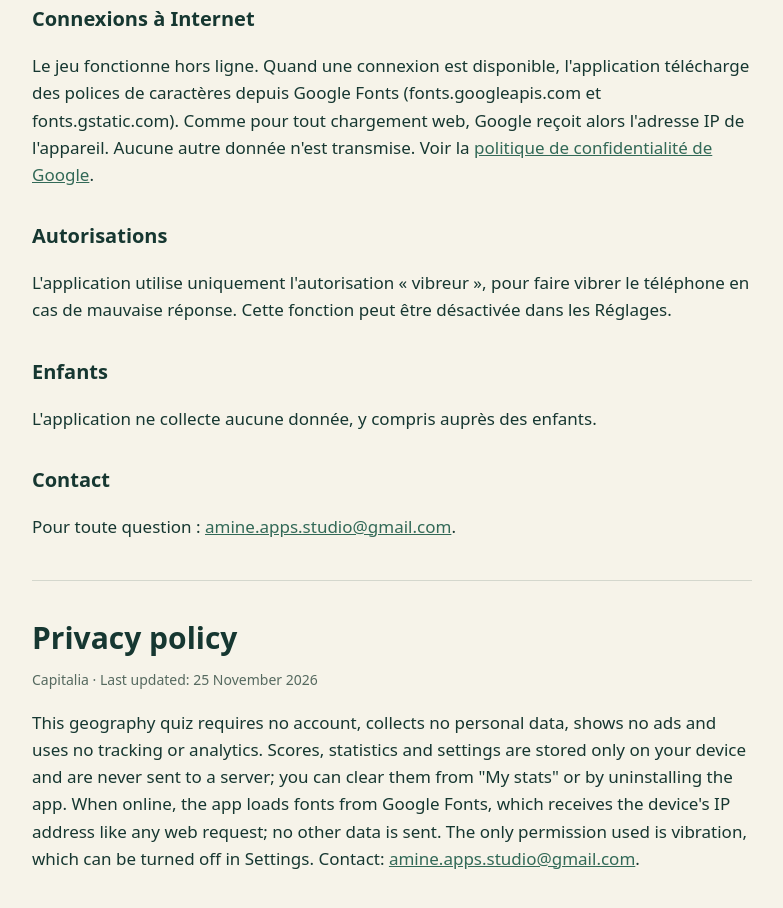
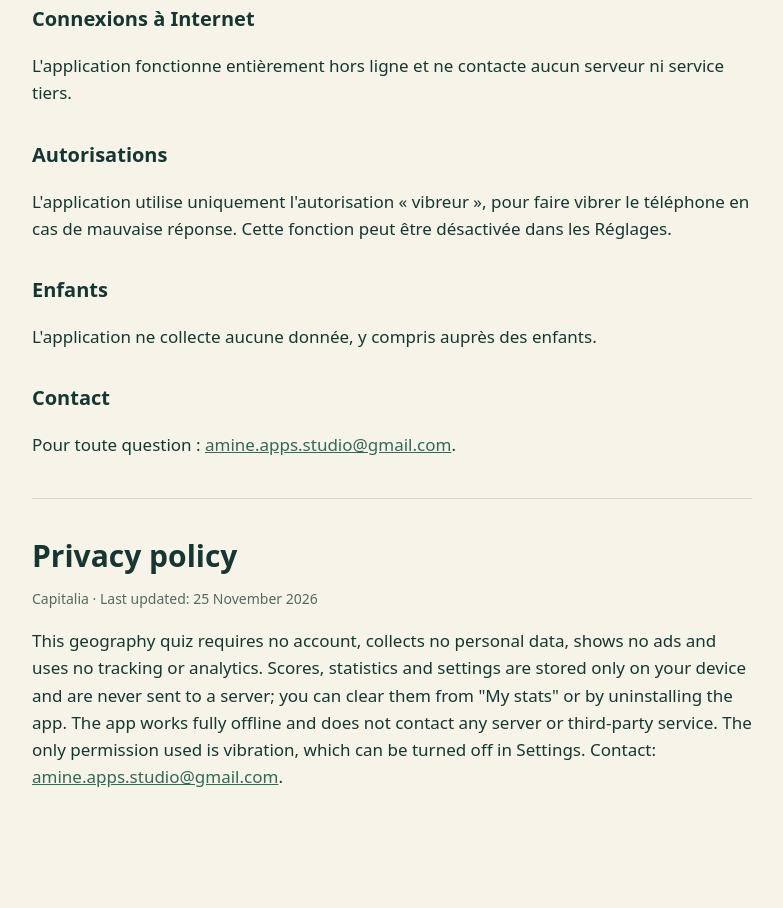
Before and after one commit to amineboujrada-jpg/cap-sur-les-capitales, a plain HTML site: page confidentialite.html in a window 1280 px wide. Shown: the part 484-1392 px from the top of the page, without its empty margins (248-1031 px from the left). After the commit the page ends 1355 px from the top, so only its background shows below. Drawn offline with Linux system fonts and the light colour scheme.

Commit message:
Supprime Google Fonts : aucune connexion tierce (programme Familles)
Co-Authored-By: Claude Opus 5.5 <noreply@anthropic.com>
Claude-Session: https://claude.ai/code/session_015inVnoekZQNFsFiitMUNoA

```diff
--- a/base.css
+++ b/base.css
@@ -17,8 +17,8 @@
   --on-hero: #fffdf6;
   --hover: #efece0;
   --on-gold: #163731;
-  --body: "Outfit", system-ui, sans-serif;
-  --display: "Fraunces", Georgia, serif;
+  --body: system-ui, -apple-system, "Segoe UI", Roboto, "Noto Sans", sans-serif;
+  --display: "Noto Serif", Georgia, "Times New Roman", serif;
   --xs: clamp(.75rem,.73rem + .11vw,.825rem);
   --sm: clamp(.875rem,.84rem + .19vw,.975rem);
   --base: clamp(1rem,.96rem + .2vw,1.125rem);
@@ -65,5 +65,5 @@ img { display: block; max-width: 100%; }
   --hero: #1c4a40; --yes-ink: #9fdab3; --yes-bg: #183a2a; --no-ink: #f3a497; --no-bg: #3e2420;
   --focus: #7fc6aa; --hover: #1d3d35;
 }
-:root[lang="ar"] { --body: "Cairo", system-ui, sans-serif; --display: "Cairo", system-ui, sans-serif; }
+:root[lang="ar"] { --body: system-ui, "Noto Sans Arabic", "Segoe UI", Tahoma, sans-serif; --display: system-ui, "Noto Naskh Arabic", "Segoe UI", Tahoma, sans-serif; }
 :root[lang="ar"] .eyebrow, :root[lang="ar"] .top-label, :root[lang="ar"] .small-legend { letter-spacing: 0; }
--- a/confidentialite.html
+++ b/confidentialite.html
@@ -26,7 +26,7 @@
   <p>Tes scores, records, statistiques de jeu et réglages (langue, thème, sons, vibrations, durée du chrono) sont enregistrés uniquement dans la mémoire locale de ton appareil. Ils ne sont jamais envoyés à un serveur. Tu peux les effacer à tout moment depuis « Mes stats » → « Effacer mes stats », ou en désinstallant l'application.</p>
 
   <h2>Connexions à Internet</h2>
-  <p>Le jeu fonctionne hors ligne. Quand une connexion est disponible, l'application télécharge des polices de caractères depuis Google Fonts (fonts.googleapis.com et fonts.gstatic.com). Comme pour tout chargement web, Google reçoit alors l'adresse IP de l'appareil. Aucune autre donnée n'est transmise. Voir la <a href="https://policies.google.com/privacy">politique de confidentialité de Google</a>.</p>
+  <p>L'application fonctionne entièrement hors ligne et ne contacte aucun serveur ni service tiers.</p>
 
   <h2>Autorisations</h2>
   <p>L'application utilise uniquement l'autorisation « vibreur », pour faire vibrer le téléphone en cas de mauvaise réponse. Cette fonction peut être désactivée dans les Réglages.</p>
@@ -41,7 +41,7 @@
 
   <h1>Privacy policy</h1>
   <p class="updated">Capitalia · Last updated: 25 November 2026</p>
-  <p>This geography quiz requires no account, collects no personal data, shows no ads and uses no tracking or analytics. Scores, statistics and settings are stored only on your device and are never sent to a server; you can clear them from "My stats" or by uninstalling the app. When online, the app loads fonts from Google Fonts, which receives the device's IP address like any web request; no other data is sent. The only permission used is vibration, which can be turned off in Settings. Contact: <a href="mailto:amine.apps.studio@gmail.com">amine.apps.studio@gmail.com</a>.</p>
+  <p>This geography quiz requires no account, collects no personal data, shows no ads and uses no tracking or analytics. Scores, statistics and settings are stored only on your device and are never sent to a server; you can clear them from "My stats" or by uninstalling the app. The app works fully offline and does not contact any server or third-party service. The only permission used is vibration, which can be turned off in Settings. Contact: <a href="mailto:amine.apps.studio@gmail.com">amine.apps.studio@gmail.com</a>.</p>
 </main>
 </body>
 </html>
--- a/sw.js
+++ b/sw.js
@@ -1,7 +1,7 @@
 "use strict";
 // Service worker : met l'app en cache pour qu'elle marche hors ligne.
 // Change VERSION à chaque mise en ligne pour que les téléphones récupèrent la nouvelle version.
-const VERSION = "cap-v6";
+const VERSION = "cap-v7";
 const APP_SHELL = [
   "./",
   "./index.html",
```
Also changed, not shown: index.html (+0 -3 lines).
